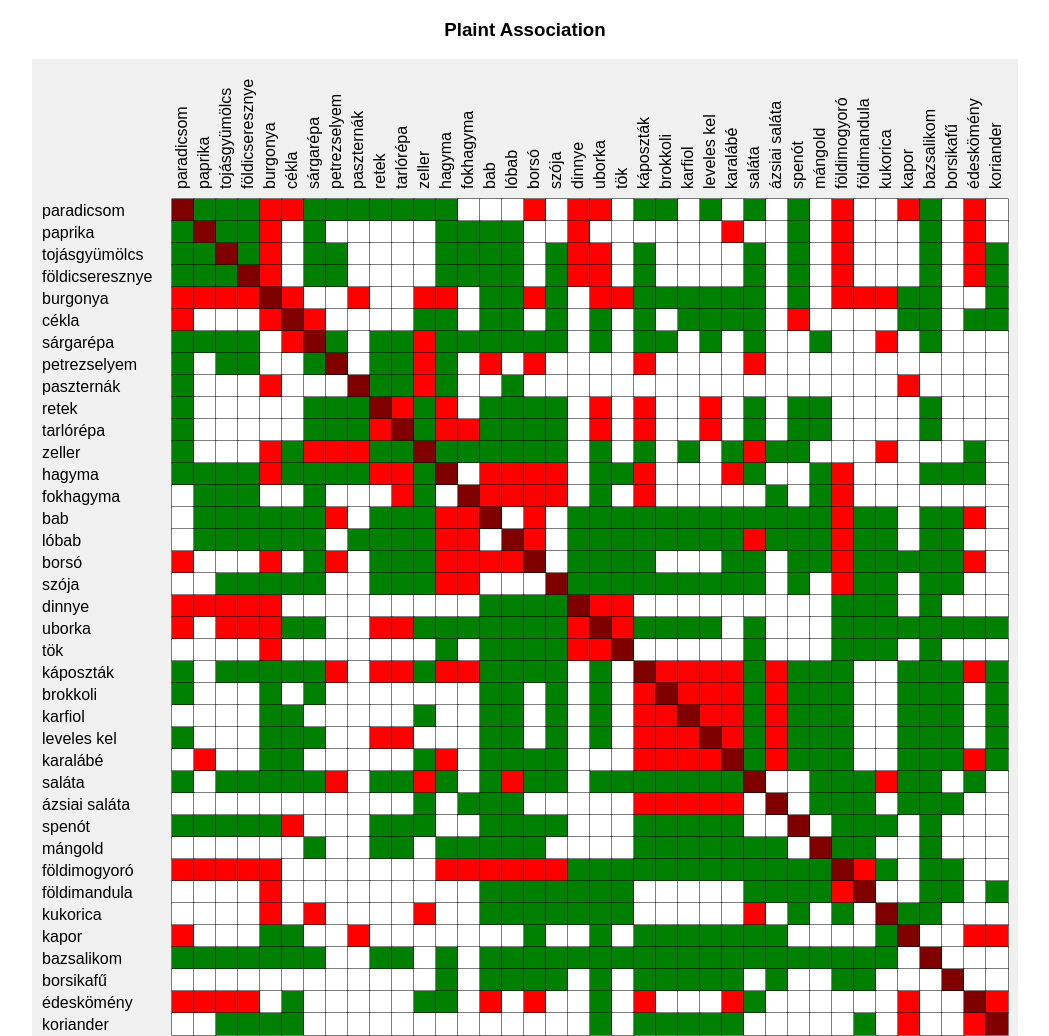
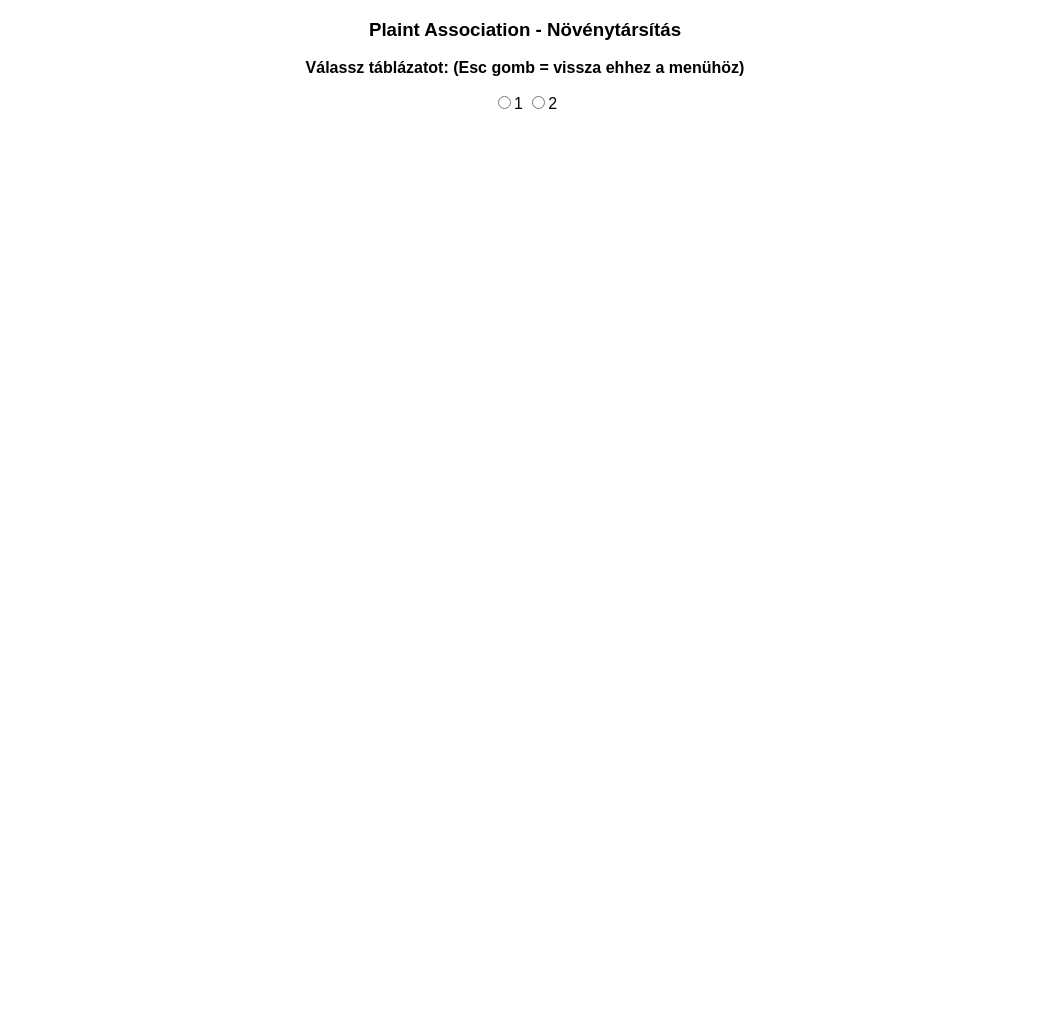
Before and after one commit to mienk/novenytarsitas, a plain HTML site: page index.html in a window 1280 px wide. Shown: the top 1036 px of the page, without its empty margins (115-1164 px from the left). After the commit the page ends 800 px from the top, so only its background shows below. Drawn offline with Linux system fonts and the light colour scheme.

Commit message:
menu added

```diff
--- a/index.html
+++ b/index.html
@@ -3,23 +3,24 @@
 
 <head>
     <meta charset="UTF-8">
-    <title>Plants Association</title>
+    <title>Plants Association - Növénytársítás</title>
     <style>
-        h3 {
+        h3, #menu {
             font-family: arial;
             text-align: center;
         }
 
-        .container {
+        /* .container {
             display: flex;
             flex-direction: column;
             align-items: center;
-        }
+        } */
     </style>
 </head>
 
 <body>
-    <h3 id="title">Plaint Association</h3>
+    <h3 id="title">Plaint Association - Növénytársítás</h3>
+    <div id="menu"></div>
     <script type="module">
         import Main from '/src/Main.js'
         window.onload = () => {
--- a/src/Main.js
+++ b/src/Main.js
@@ -4,12 +4,66 @@ import PlantsAssociation2 from '/src/PlantsAssociation2.js'
 export default class Main {
 
     constructor() {
+        document.onkeydown = e => {
+            if (e.key === "Escape") {
+                this.reload()
+            }
+        }
         this.plantsAssociation1 = new PlantsAssociation1()
         this.plantsAssociation2 = new PlantsAssociation2()
-        this.draw(this.plantsAssociation1)
+        this.select()
+        //this.draw(this.plantsAssociation1)
         //this.compatibility = (plant1, plant2) => this.plantsAssociation.getCompatibility(plant1, plant2)
         //example:
         //console.log(this.compatibility("paradicsom", "paprika"))
+    }
+
+    reload = () => {
+        fetch('', {
+            'Cache-Control': 'no-cache'
+        })
+            .then(() => location.reload())
+            .catch(error => console.warn(error))
+    }
+
+    select = () => {
+        let canvas = document.getElementsByTagName('canvas')[0]
+        canvas.style.display = "none"
+        let menu = document.getElementById("menu")
+        this.insertForm(menu, "Válassz táblázatot: (Esc gomb = vissza ehhez a menühöz)", "tables", 1, 2)
+
+        let tables = document.querySelectorAll('input[name="tables"]')
+        for (const table of tables) {
+            table.addEventListener("change", (event) => {
+
+                let selectedTable = table.value
+                //console.log(selectedTable)
+                if(table.value == 1) {
+                    menu.style.display = "none"
+                    canvas.style.display = "block"
+                    this.draw(this.plantsAssociation1)
+                }
+                if(table.value == 2) {
+                    menu.style.display = "none"
+                    canvas.style.display = "block"
+                    this.draw(this.plantsAssociation2)
+                }
+            })
+        }
+    }
+
+    insertForm = (sect, title, name, min, max) => {
+        sect.innerHTML += "<p><b>" + title + "</b></p>"
+        for (let i = min; i <= max; i++) {
+            let input = document.createElement('input')
+            sect.append(input)
+            input.type = "radio"
+            input.name = name
+            input.value = i
+            let label = document.createElement("label")
+            label.textContent = i + " "
+            sect.append(label)
+        }
     }
 
     draw = (plantsAssociation) => {
@@ -41,9 +95,9 @@ export default class Main {
         plants.forEach(
             plant => {
                 context.fillText(plant, textMargin, y + 17)
-                context.rotate(-Math.PI/2)
+                context.rotate(-Math.PI / 2)
                 context.fillText(plant, textMargin - textArea, y + 15)
-                context.rotate(Math.PI/2)
+                context.rotate(Math.PI / 2)
                 console.log(plantsAssociation.getRow(plant))
                 plantsAssociation.getRow(plant).split('').forEach(
                     colorSign => {
```
